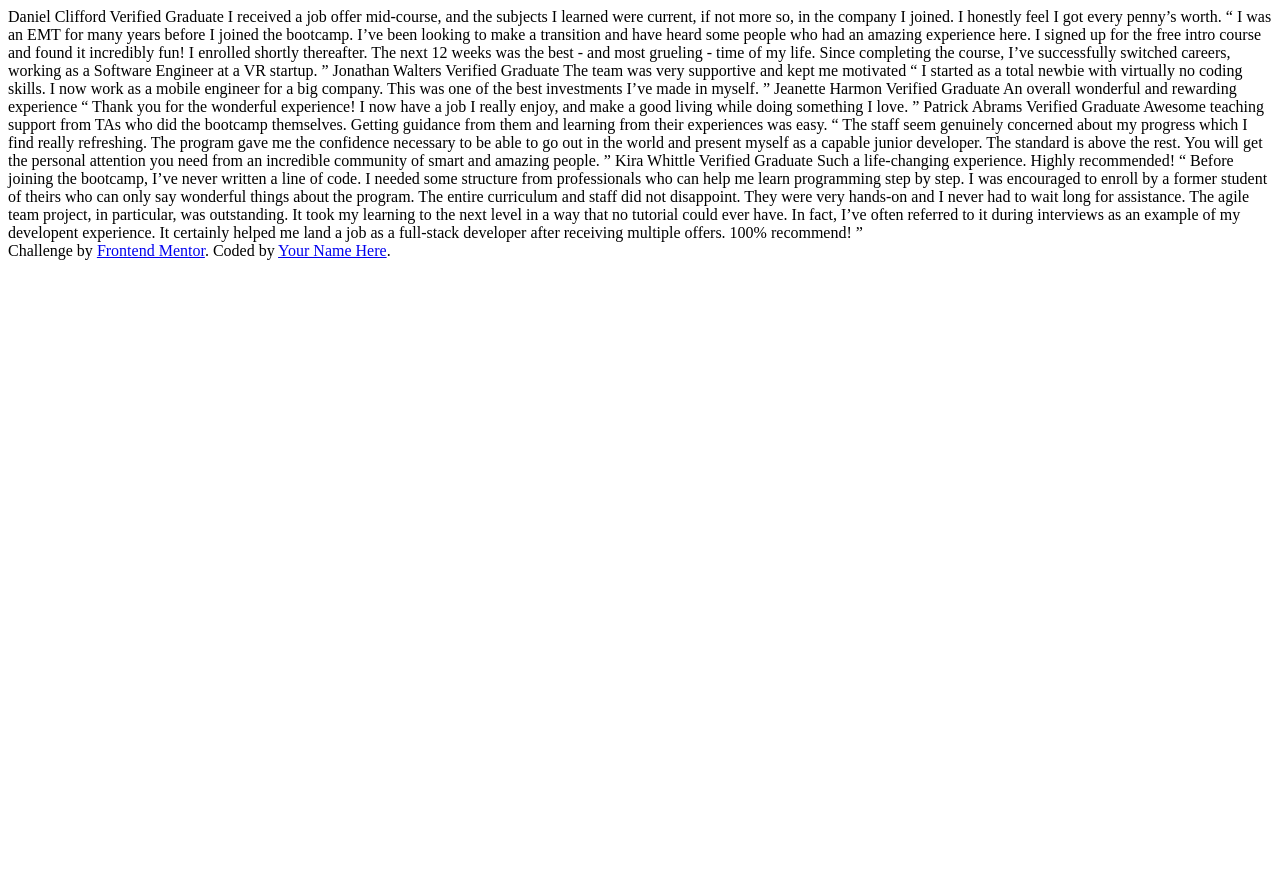
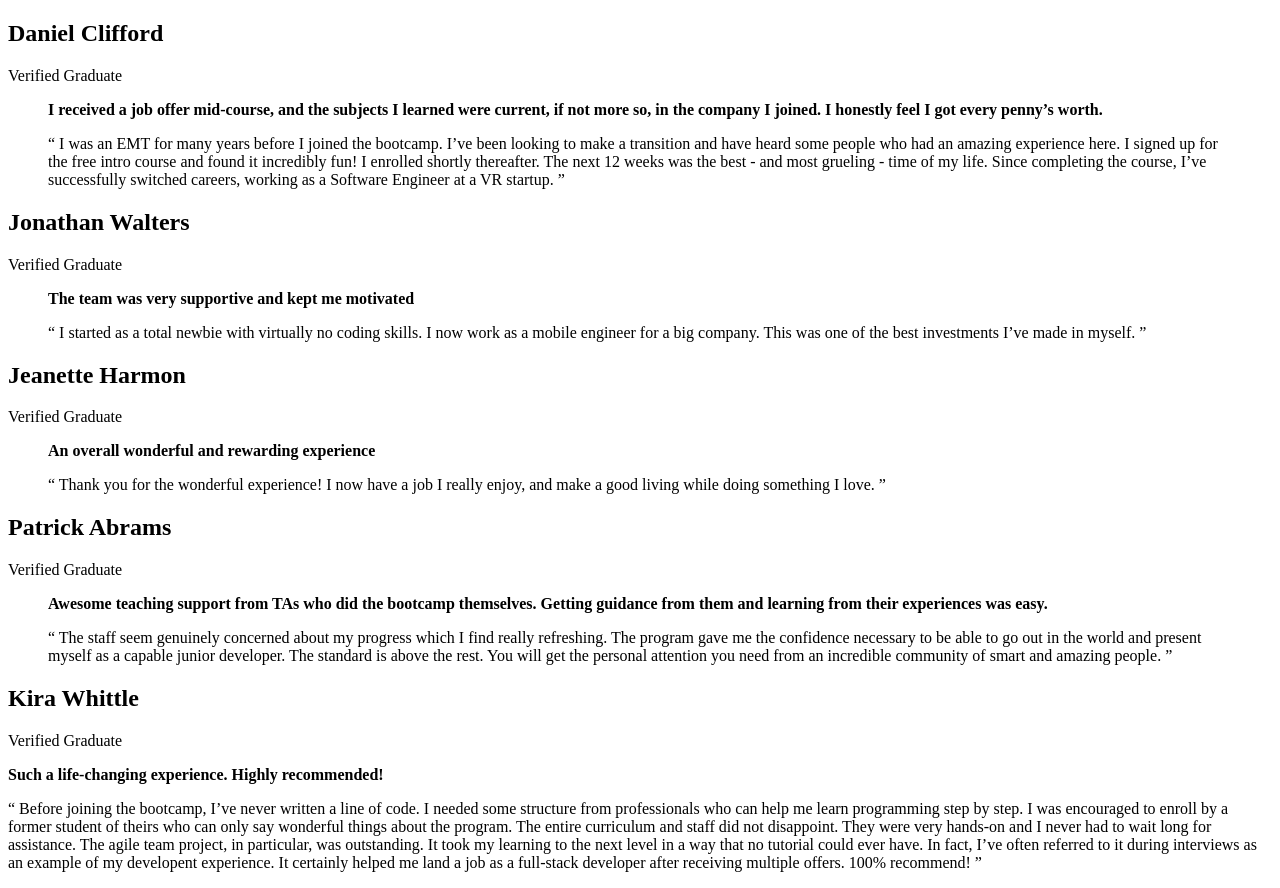
Before and after one commit to rishat-se/testimonials-grid-section-main, a plain HTML site: page index.html in a window 1280 px wide. Before the commit the page ends 800 px from the top, so only its background shows below. Drawn offline with Linux system fonts and the light colour scheme.

Commit message:
Added HTML markup

```diff
--- a/index.html
+++ b/index.html
@@ -6,55 +6,80 @@
 
   <link rel="icon" type="image/png" sizes="32x32" href="./images/favicon-32x32.png">
 
-  <title>Frontend Mentor | [Challenge Name Here]</title>
+  <title>Frontend Mentor | [Testimonials grid section]</title>
   <link rel="stylesheet" href="style.css">
   <!-- Feel free to remove these styles or customise in your own stylesheet 👍 -->
 </head>
 <body>
-  Daniel Clifford
-  Verified Graduate
-
-  I received a job offer mid-course, and the subjects I learned were current, if not more so,
-  in the company I joined. I honestly feel I got every penny’s worth.
-
+  <main>
+    <h1 class="sr-only">Frontend Mentor | Testimonials grid section</h1>
+    <section class="reviews">
+      <div class="review review-daniel">
+        <h2>Daniel Clifford</h2>
+        <span>Verified Graduate</span>
+        <blockquote>
+          <p>
+            <b>I received a job offer mid-course, and the subjects I learned were current, if not more so,
+            in the company I joined. I honestly feel I got every penny’s worth.</b>
+          </p>
+          <p>
             “ I was an EMT for many years before I joined the bootcamp. I’ve been looking to make a
             transition and have heard some people who had an amazing experience here. I signed up
             for the free intro course and found it incredibly fun! I enrolled shortly thereafter.
             The next 12 weeks was the best - and most grueling - time of my life. Since completing
             the course, I’ve successfully switched careers, working as a Software Engineer at a VR startup. ”
-
-  Jonathan Walters
-  Verified Graduate
-
-  The team was very supportive and kept me motivated
-
+          </p>
+        </blockquote>
+      </div>
+      <div class="review review-jonathan">
+        <h2>Jonathan Walters</h2>
+        <span>Verified Graduate</span>
+        <blockquote>
+          <p>
+            <b>The team was very supportive and kept me motivated</b>
+          </p>
+          <p>
             “ I started as a total newbie with virtually no coding skills. I now work as a mobile engineer
             for a big company. This was one of the best investments I’ve made in myself. ”
-
-  Jeanette Harmon
-  Verified Graduate
-
-  An overall wonderful and rewarding experience
-
+          </p>
+        </blockquote>
+      </div>
+      <div class="review review-jeanette">
+        <h2>Jeanette Harmon</h2>
+        <span>Verified Graduate</span>
+        <blockquote>
+          <p>
+            <b>An overall wonderful and rewarding experience</b>
+          </p>
+          <p>
             “ Thank you for the wonderful experience! I now have a job I really enjoy, and make a good living
             while doing something I love. ”
-
-  Patrick Abrams
-  Verified Graduate
-
-  Awesome teaching support from TAs who did the bootcamp themselves. Getting guidance from them and
-  learning from their experiences was easy.
-
+          </p>
+        </blockquote>
+      </div>
+      <div class="review review-patrick">
+        <h2>Patrick Abrams</h2>
+        <span>Verified Graduate</span>
+        <blockquote>
+          <p>
+            <b>Awesome teaching support from TAs who did the bootcamp themselves. Getting guidance from them and
+            learning from their experiences was easy.</b>
+          </p>
+          <p>
             “ The staff seem genuinely concerned about my progress which I find really refreshing. The program
             gave me the confidence necessary to be able to go out in the world and present myself as a capable
             junior developer. The standard is above the rest. You will get the personal attention you need from
             an incredible community of smart and amazing people. ”
-
-  Kira Whittle
-  Verified Graduate
-
-  Such a life-changing experience. Highly recommended!
-
+          </p>
+        </blockquote>
+      </div>
+      <div class="review review-kira">
+        <h2>Kira Whittle</h2>
+        <span>Verified Graduate</span>
+        <p>
+          <b>Such a life-changing experience. Highly recommended!</b>
+        </p>
+        <p>
           “ Before joining the bootcamp, I’ve never written a line of code. I needed some structure from
           professionals who can help me learn programming step by step. I was encouraged to enroll by a former
           student of theirs who can only say wonderful things about the program. The entire curriculum and staff
@@ -63,10 +88,12 @@
           could ever have. In fact, I’ve often referred to it during interviews as an example of my developent
           experience. It certainly helped me land a job as a full-stack developer after receiving multiple offers.
           100% recommend! ”
-
+        </p>
+      </div>
+  </main>
   <div class="attribution">
     Challenge by <a href="https://www.frontendmentor.io?ref=challenge" target="_blank">Frontend Mentor</a>.
-    Coded by <a href="#">Your Name Here</a>.
+    Coded by <a href="#">rishat-se</a>.
   </div>
 </body>
 </html>
--- a/style.css
+++ b/style.css
@@ -0,0 +1,5 @@
+
+
+.sr-only {display: none;}
+.attribution { font-size: 11px; text-align: center; display: none; }
+.attribution a { color: hsl(228, 45%, 44%); }
```
Lines whose indentation alone changed are shown as unchanged.
